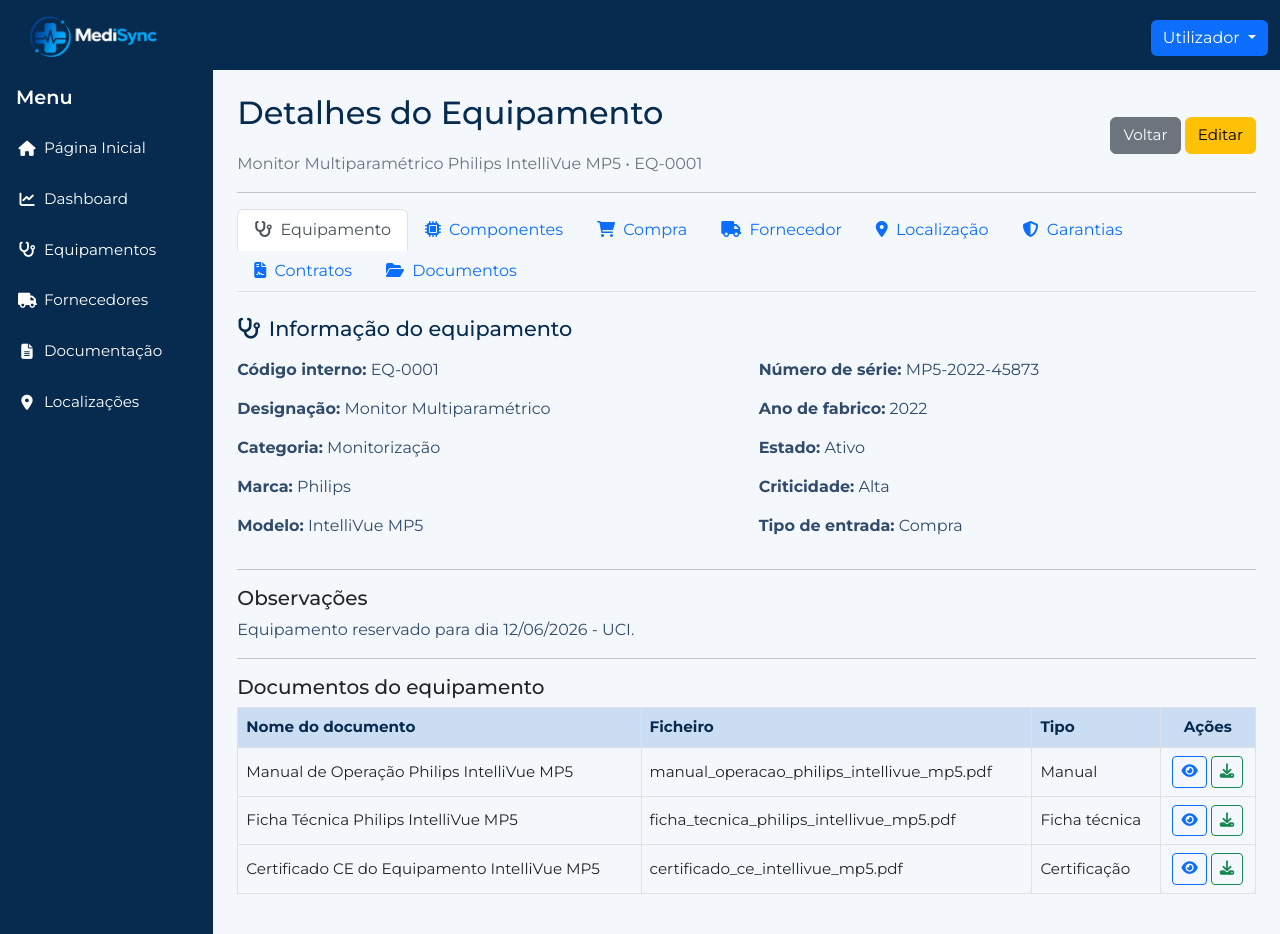
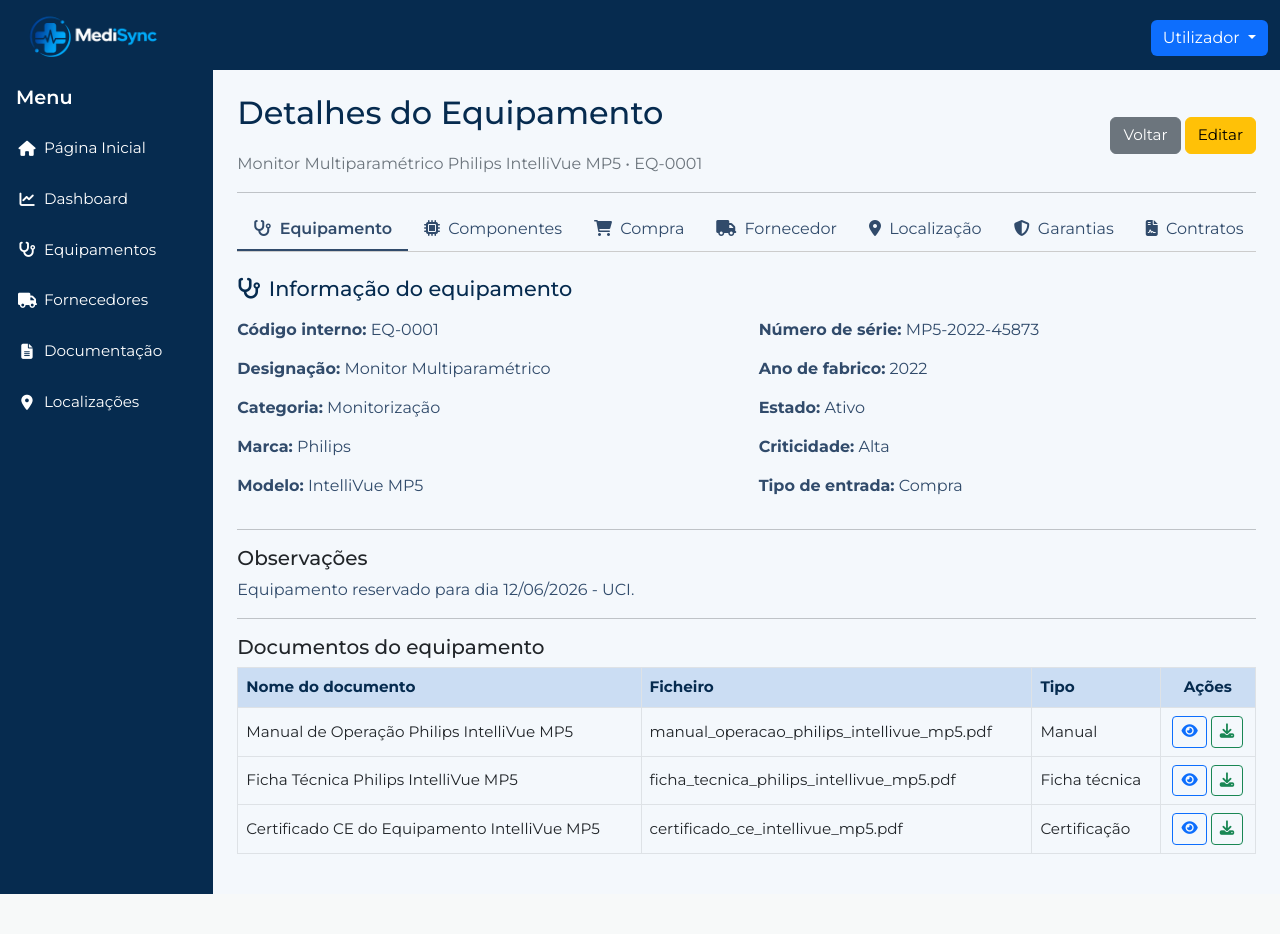
Before and after one commit to catarinabenido126/projetohospitalar, a PHP site: page /private/views/equipamentos/detalhes.html in a window 1280 px wide. After the commit the page ends 894 px from the top, so only its background shows below. Run offline with PHP 8.4, Linux system fonts and the light colour scheme.

Commit message:
adicionei css para detalhes equipamentos

```diff
--- a/assets/css/1241126.css
+++ b/assets/css/1241126.css
@@ -646,3 +646,30 @@
         align-items: flex-start;
     }
 }
+/* Tabs dos detalhes do equipamento */
+#tabsEquipamento {
+    flex-wrap: nowrap;
+    overflow-x: auto;
+    border-bottom: 1px solid #ccc;
+}
+#tabsEquipamento .nav-item {
+    flex: 0 0 auto;
+}
+#tabsEquipamento .nav-link {
+    color: #314b6b;
+    border: none;
+    background-color: transparent;
+    white-space: nowrap;
+}
+#tabsEquipamento .nav-link i {
+    color: #314b6b;
+}
+#tabsEquipamento .nav-link.active {
+    color: #314b6b;
+    background-color: transparent;
+    border-bottom: 3px solid #314b6b;
+    font-weight: 600;
+}
+#tabsEquipamento .nav-link.active i {
+    color: #314b6b;
+}
--- a/private/views/equipamentos/detalhes.html
+++ b/private/views/equipamentos/detalhes.html
@@ -1,5 +1,6 @@
 <!DOCTYPE html>
 <html lang="pt">
+
 <head>
     <meta charset="UTF-8">
     <meta name="viewport" content="width=device-width, initial-scale=1.0">
```
